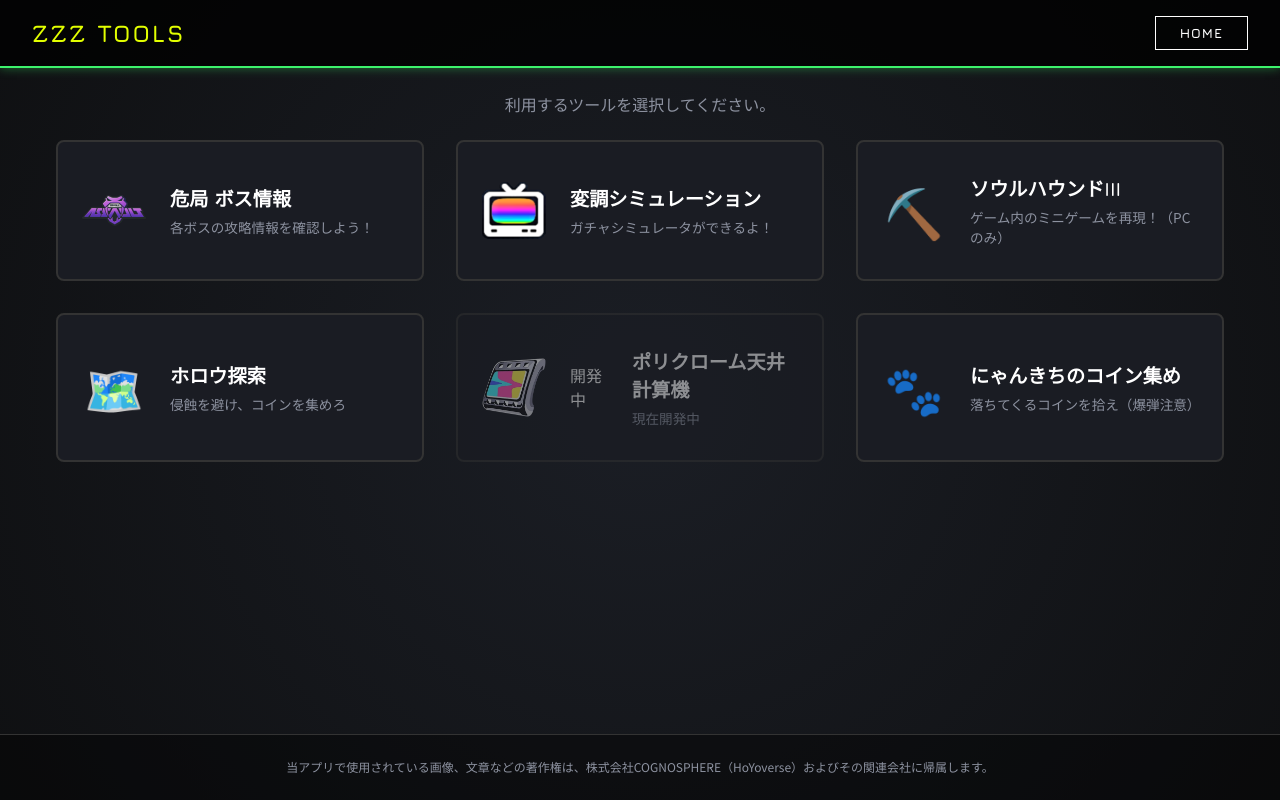
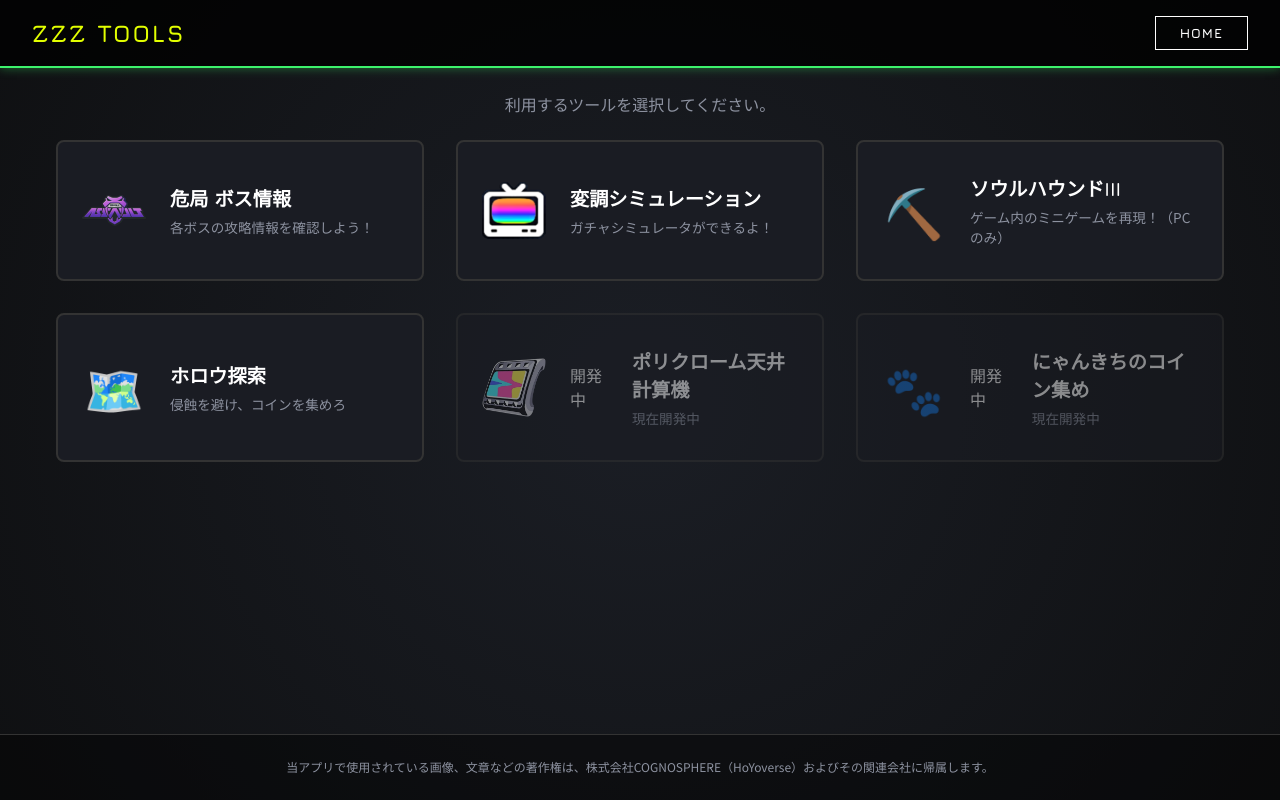
Before and after one commit to UranoYushiro0412/ZZZ-WebApp, a website built with Vite: page index.html in a window 1280 px wide. Built offline with nearby package versions, Linux system fonts and the light colour scheme.

Commit message:
Set Coin Catcher card to disabled (Development status) on home screen

```diff
--- a/index.html
+++ b/index.html
@@ -7,7 +7,7 @@
   <title>Zenless Zone Zero Tools</title>
   <link rel="stylesheet" href="./src/style.css">
   <link rel="stylesheet" href="./src/boss.css">
-  <!-- Build: 2026-04-05_18:05_NoRankGlow -->
+  <!-- Build: 2026-04-05_18:08_GameCoinDisabled -->
 </head>
 
 <body>
@@ -79,11 +79,12 @@
         </div>
 
         <!-- ミニゲームB: コインキャッチャー -->
-        <div class="menu-card" data-target="view-game-coin">
+        <div class="menu-card disabled">
           <div class="card-icon">🐾</div>
+          <div class="status-tag">開発中</div>
           <div class="card-content">
             <h2>にゃんきちのコイン集め</h2>
-            <p>落ちてくるコインを拾え（爆弾注意）</p>
+            <p>現在開発中</p>
           </div>
         </div>
       </div>
```
